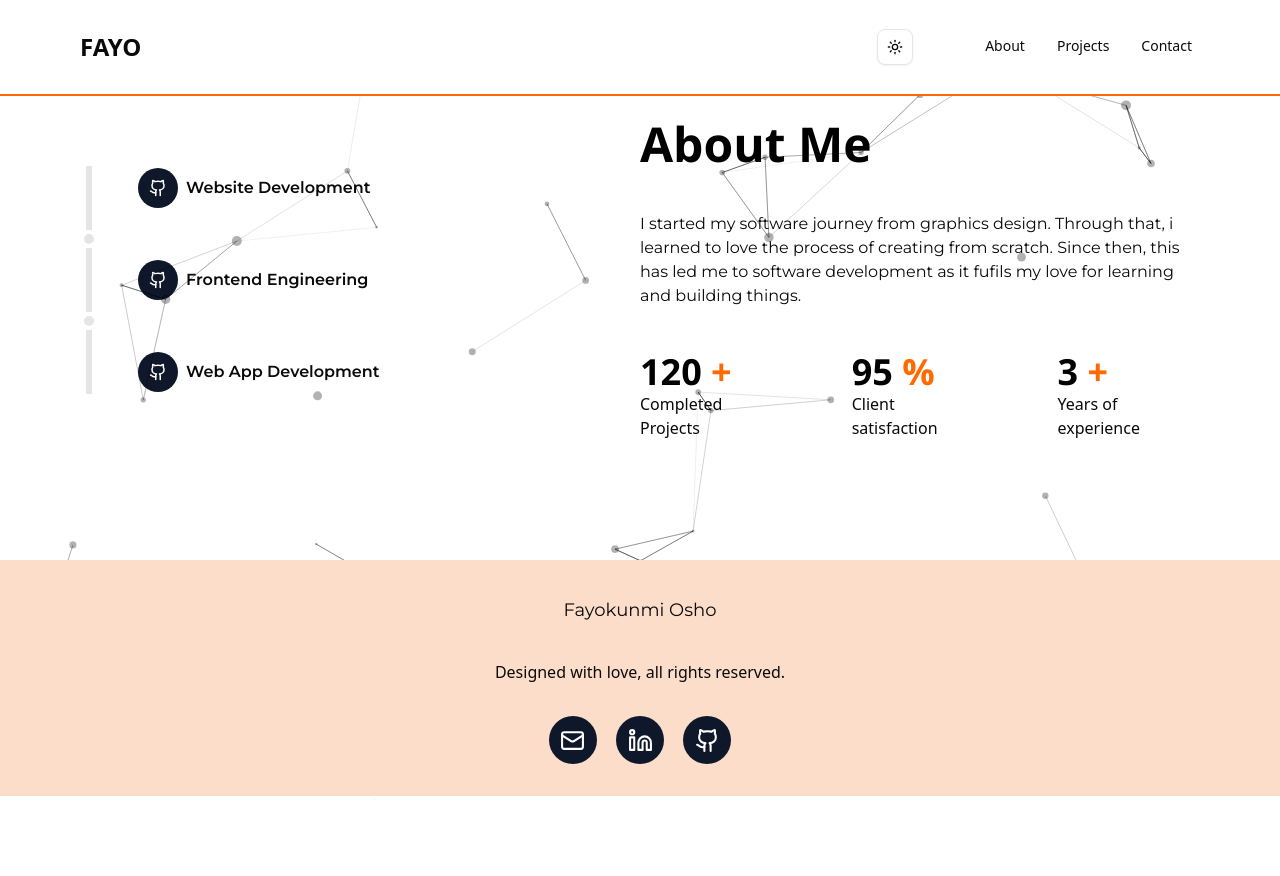
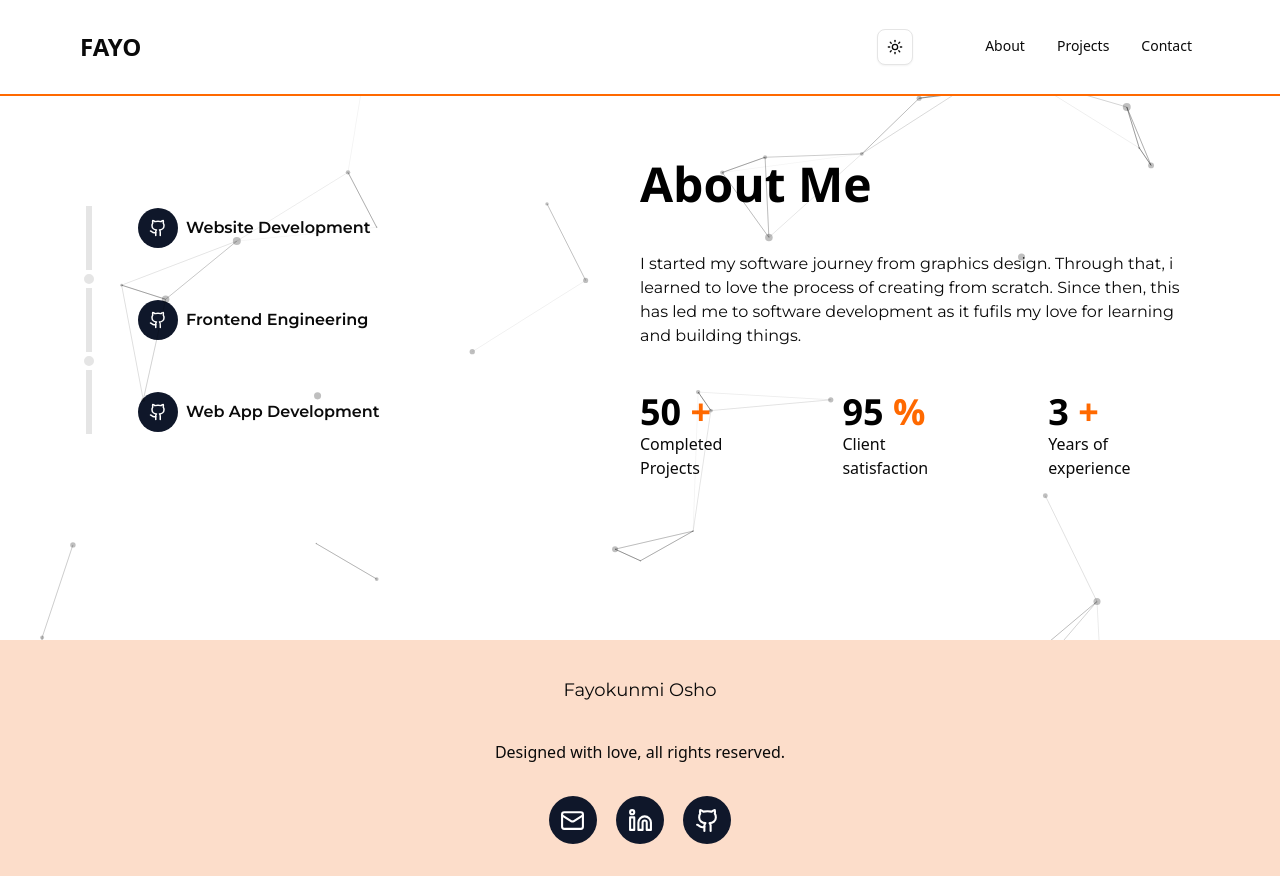
Before and after one commit to Fayorr/portfolio, a Next.js app: page /about in a window 1280 px wide. Before the commit the page ends 800 px from the top, so only its background shows below. Built offline with nearby package versions, Linux system fonts and the light colour scheme.

Commit message:
refactor

```diff
--- a/src/app/(fp)/about/page.tsx
+++ b/src/app/(fp)/about/page.tsx
@@ -5,7 +5,7 @@ const About = () => {
 	return (
 		<section
 			id='about'
-			className='flex flex-col-reverse md:flex-row gap-14 md:gap-0 justify-center items-center px-8 md:px-20 py-18  md:py-30 dark:bg-[#0f172a]'
+			className='flex flex-col-reverse md:flex-row gap-14 md:gap-0 justify-center items-center px-8 md:px-20 py-18  md:py-40 dark:bg-[#0f172a]'
 		>
 			<div className='flex flex-col md:flex-row justify-center items-center  w-[100%] md:w-1/2 h-[40dvh] gap-10 md:gap-0'>
 				<div className='flex md:flex-col items-center justify-center mr-0 md:mr-10 pb-2 md:pb-0'>
@@ -75,7 +75,7 @@ const About = () => {
 				<div className='flex justify-center md:justify-start gap-15 md:gap-30'>
 					<div>
 						<h3 className='font-open-sans text-3xl md:text-4xl font-bold text-black dark:text-white'>
-							120 <span className='text-orange-500'>+</span>
+							50 <span className='text-orange-500'>+</span>
 						</h3>
 						<p>
 							Completed
--- a/src/components/ui/ParticleBackground.tsx
+++ b/src/components/ui/ParticleBackground.tsx
@@ -73,7 +73,7 @@ export const ParticleBackground = () => {
 					color: resolvedTheme === 'dark' ? '#ffffff' : '#000000',
 					distance: 150,
 					enable: true,
-					opacity: 0.5,
+					opacity: 0.3,
 					width: 1,
 				},
 				move: {
@@ -93,13 +93,13 @@ export const ParticleBackground = () => {
 					value: 100,
 				},
 				opacity: {
-					value: 0.3,
+					value: 0.25,
 				},
 				shape: {
 					type: 'circle',
 				},
 				size: {
-					value: { min: 1, max: 5 },
+					value: { min: 0.5, max: 4 },
 				},
 			},
 			detectRetina: true,
```
